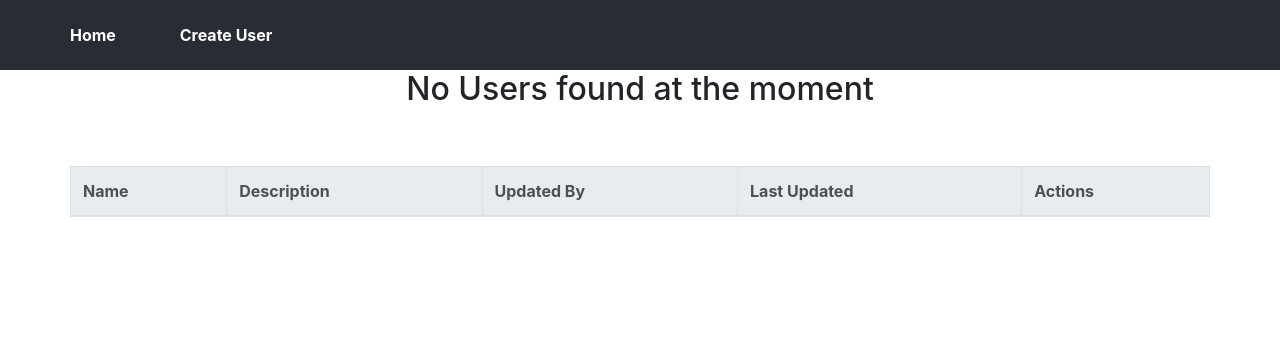
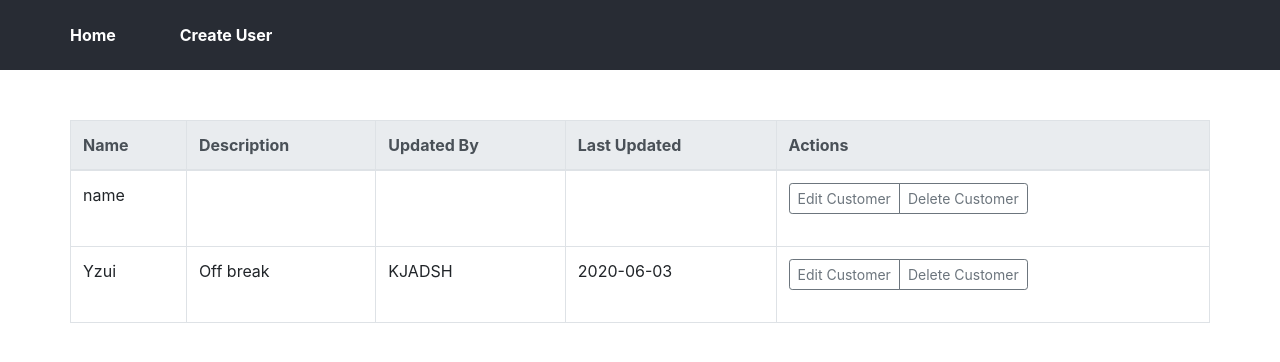
Before and after one commit to KshitijBisht/react-typescript-crud, a React (Create React App) app: page / in a window 1280 px wide. Shown: the top 362 px of the page. Built offline with nearby package versions, Linux system fonts and the light colour scheme; data requests are answered from the project's data file.

Commit message:
use hooks for Create

```diff
--- a/server/db.json
+++ b/server/db.json
@@ -1,3 +1,18 @@
 {
-  "customers": []
+  "customers": [
+    {
+      "name": "name",
+      "updated_by": "",
+      "last_updated": "",
+      "description": "",
+      "id": 1
+    },
+    {
+      "name": "Yzui",
+      "updated_by": "KJADSH",
+      "last_updated": "2020-06-03",
+      "description": "Off break",
+      "id": 2
+    }
+  ]
 }
--- a/src/components/Home.tsx
+++ b/src/components/Home.tsx
@@ -2,15 +2,7 @@ import * as React from 'react';
 import { Link, RouteComponentProps } from 'react-router-dom';
 import axios from 'axios';
 
-interface IState {
-    customers: any[];
-}
-
 export default function Home(props:RouteComponentProps){
-    // constructor(props: RouteComponentProps) {
-    //     super(props);
-    //     this.state = { customers: [] }
-    // }
 
     const [customers,setCustomers] = React.useState<any[]>([])
 
--- a/src/components/customer/Create.tsx
+++ b/src/components/customer/Create.tsx
@@ -15,44 +15,48 @@ export interface IFormState {
     loading: boolean;
 }
 
-class Create extends React.Component<RouteComponentProps, IFormState> {
-    constructor(props: RouteComponentProps) {
-        super(props);
-        this.state = {
-            name: '',
-            updated_by:'',
-            description: '',
-            last_updated:'',
-            values: [],
-            loading: false,
-            submitSuccess: false,
+function Create(props:RouteComponentProps){
+
+    const [name,setName] = React.useState<string>('')
+    const [updated_by,setUpdatedBy] = React.useState<string>('')
+    const [description,setDescription] = React.useState<string>('')
+    const [last_updated,setLastUpdated] = React.useState<string>('')
+    const [values,setValues] = React.useState<any[]>([])
+    const [loading,setloading] = React.useState<boolean>(false)
+    const [submitSuccess,setsubmitSuccess] = React.useState<boolean>(false)
+
+
+     const processFormSubmission = (e: React.FormEvent<HTMLFormElement>): void => {
+        e.preventDefault();
+        setloading(true);
+        const formData = {
+            name: name,
+            updated_by: updated_by,
+            last_updated:last_updated,
+            description: description,
         }
-    }
-    private processFormSubmission = (e: React.FormEvent<HTMLFormElement>): void => {
-        e.preventDefault();
-        this.setState({ loading: true });
-        const formData = {
-            name: this.state.name,
-            updated_by: this.state.updated_by,
-            last_updated:this.state.last_updated,
-            description: this.state.description,
-        }
-        this.setState({ submitSuccess: true, values: [...this.state.values, formData], loading: false });
+        setsubmitSuccess(true);
+        const latestValues = [...values,formData]
+        setValues(latestValues);
+        setloading(false)
         axios.post(`http://localhost:5000/customers`, formData).then(data => [
             setTimeout(() => {
-                this.props.history.push('/');
+                props.history.push('/');
             }, 1500)
         ]);
     }
 
-    private handleInputChanges = (e: React.FormEvent<HTMLInputElement>) => {
-        e.preventDefault();
-        this.setState({
-            [e.currentTarget.name]: e.currentTarget.value,
-    })
-}
-public render() {
-    const { submitSuccess, loading } = this.state;
+//     const handleInputChanges = (e: React.FormEvent<HTMLInputElement>) => {
+//         e.preventDefault();
+//         console.log(`${JSON.parse(e.currentTarget.name)}`)
+//         console.log(`${JSON.parse(e.currentTarget.value)}`)
+
+
+//     //     this.setState({
+//     //         [e.currentTarget.name]: e.currentTarget.value,
+//     // })
+// }
+//     // const { submitSuccess, loading } = state;
     return (
         <div>
             <div className={"col-md-12 form-wrapper"}>
@@ -67,22 +71,22 @@ public render() {
                         The form was successfully submitted!
                         </div>
                 )}
-                <form id={"create-post-form"} onSubmit={this.processFormSubmission} noValidate={true}>
+                <form id={"create-post-form"} onSubmit={processFormSubmission} noValidate={true}>
                     <div className="form-group col-md-12">
                         <label htmlFor="name"> Name </label>
-                        <input type="text" id="name" onChange={(e) => this.handleInputChanges(e)} name="name" className="form-control" placeholder="Enter name" />
+                        <input type="text" id="name" onChange={(e) => setName(e.currentTarget.value)} name="name" className="form-control" placeholder="Enter name" />
                     </div>
                     <div className="form-group col-md-12">
                         <label htmlFor="description"> Description </label>
-                        <input type="text" id="description" onChange={(e) => this.handleInputChanges(e)} name="description" className="form-control" placeholder="Enter Description" />
+                        <input type="text" id="description" onChange={(e) => setDescription(e.currentTarget.value)} name="description" className="form-control" placeholder="Enter Description" />
                     </div>
                     <div className="form-group col-md-12">
                         <label htmlFor="updated_by"> Updated By </label>
-                        <input type="text" id="updated_by" onChange={(e) => this.handleInputChanges(e)} name="updated_by" className="form-control" placeholder="Enter Your Name" />
+                        <input type="text" id="updated_by" onChange={(e) => setUpdatedBy(e.currentTarget.value)} name="updated_by" className="form-control" placeholder="Enter Your Name" />
                     </div>
                     <div className="form-group col-md-12">
                         <label htmlFor="last_updated"> Last Updated </label>
-                        <input type="date" id="last_updated" onChange={(e) => this.handleInputChanges(e)} name="last_updated" className="form-control" placeholder="Enter Date" />
+                        <input type="date" id="last_updated" onChange={(e) => setLastUpdated(e.currentTarget.value)} name="last_updated" className="form-control" placeholder="Enter Date" />
                     </div>
                     <div className="form-group col-md-4 pull-right">
                         <button className="btn btn-success" type="submit">
@@ -96,7 +100,7 @@ public render() {
             </div>
         </div>
     )
-}
+
 
 }
 export default withRouter(Create)
```
